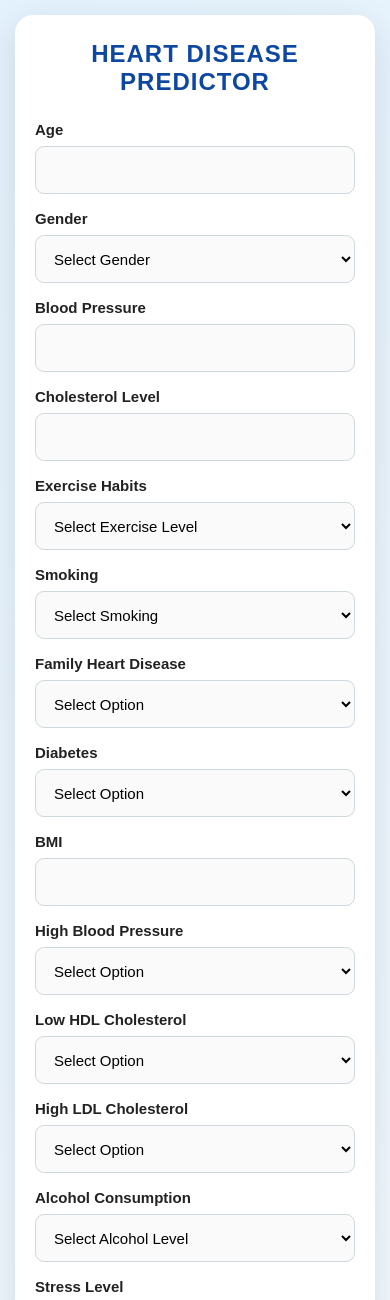
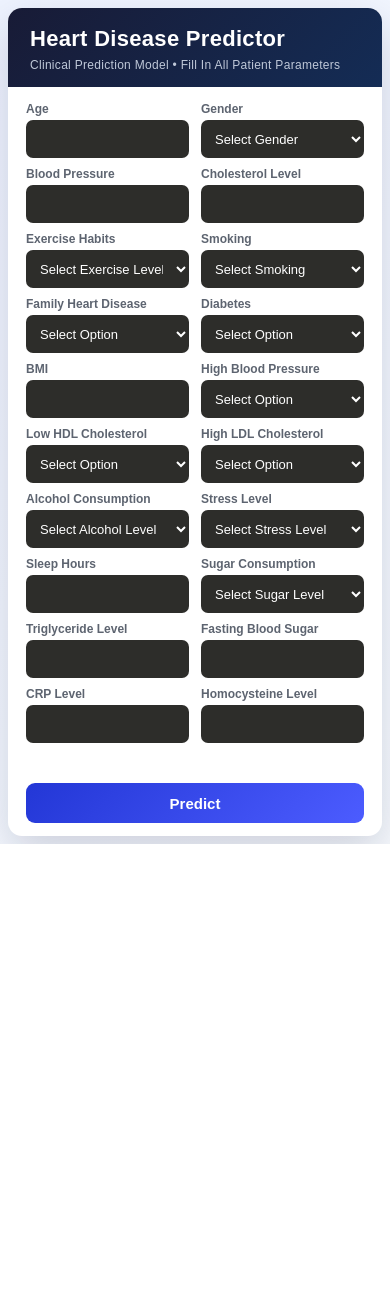
Before and after one commit to Mihiranga2001/Heart_disease_predictor, a Flask app: page / in a window 390 px wide. Shown: the top 1300 px of the page. After the commit the page ends 844 px from the top, so only its background shows below. Run offline with Flask 3, Linux system fonts and the light colour scheme.

Commit message:
modified

```diff
--- a/website/static/style.css
+++ b/website/static/style.css
@@ -5,107 +5,164 @@
     font-family: Arial, Helvetica, sans-serif;
 }
 
+html,
+body {
+    width: 100%;
+    height: 100%;
+    overflow: hidden;   /* Non-scrolling page */
+}
+
 body {
     min-height: 100vh;
-    background: linear-gradient(135deg, #e3f2fd, #f8fbff);
-    padding: 30px;
+    background: linear-gradient(135deg, #eef3ff, #f8fbff);
+    display: flex;
+    align-items: center;
+    justify-content: center;
+    padding: 14px;
 }
 
+/* Main container */
 .wrapper {
-    max-width: 1100px;
     width: 100%;
+    max-width: 1120px;
+    height: calc(100vh - 28px);
     background: #ffffff;
-    margin: 0 auto;
-    padding: 35px 45px;
     border-radius: 18px;
-    box-shadow: 0 10px 35px rgba(0, 0, 0, 0.12);
+    overflow: hidden;
+    box-shadow: 0 18px 45px rgba(20, 25, 60, 0.18);
 }
 
+/* Header title area */
 .title {
-    font-size: 32px;
+    width: 100%;
+    padding: 24px 36px 20px;
+    background: linear-gradient(135deg, #181b36, #142c55);
+    color: #ffffff;
+    font-size: 30px;
     font-weight: 800;
-    margin-bottom: 35px;
-    color: #0d47a1;
-    text-transform: uppercase;
-    text-align: center;
-    letter-spacing: 1px;
+    text-align: left;
+    letter-spacing: 0.3px;
+    text-transform: capitalize;
+    position: relative;
 }
 
-form {
-    display: grid;
-    grid-template-columns: repeat(2, 1fr);
-    column-gap: 32px;
-    row-gap: 18px;
+.title::after {
+    content: "Clinical prediction model • Fill in all patient parameters";
+    display: block;
+    margin-top: 6px;
+    font-size: 14px;
+    font-weight: 400;
+    color: #bfc8d8;
 }
 
+/* Form layout */
+form {
+    height: calc(100% - 96px);
+    padding: 22px 38px 18px;
+    display: grid;
+    grid-template-columns: repeat(4, 1fr);
+    column-gap: 22px;
+    row-gap: 13px;
+    align-content: start;
+}
+
+/* Input group */
 .inputfield {
     display: flex;
     flex-direction: column;
 }
 
+/* Labels */
 .inputfield label {
-    color: #222;
-    font-size: 15px;
+    color: #5d6470;
+    font-size: 13px;
     font-weight: 700;
-    margin-bottom: 8px;
+    margin-bottom: 6px;
 }
 
+/* Inputs and dropdowns */
 .inputfield .input,
 .inputfield select {
     width: 100%;
-    height: 48px;
-    border: 1px solid #cfd8dc;
-    padding: 10px 14px;
+    height: 44px;
+    border: none;
+    padding: 9px 14px;
     font-size: 15px;
-    border-radius: 9px;
+    border-radius: 7px;
     outline: none;
-    background: #fafafa;
+    background: #2d2d2a;
+    color: #ffffff;
     transition: all 0.25s ease;
+}
+
+.inputfield .input::placeholder {
+    color: #8f8f8f;
+}
+
+.inputfield select {
+    cursor: pointer;
 }
 
 .inputfield .input:focus,
 .inputfield select:focus {
-    border-color: #1976d2;
-    background: #ffffff;
-    box-shadow: 0 0 0 4px rgba(25, 118, 210, 0.12);
+    background: #252525;
+    box-shadow: 0 0 0 3px rgba(64, 93, 230, 0.18);
 }
 
+/* Make some wider fields look balanced */
+.inputfield:nth-child(5),
+.inputfield:nth-child(6),
+.inputfield:nth-child(7),
+.inputfield:nth-child(8),
+.inputfield:nth-child(9),
+.inputfield:nth-child(10),
+.inputfield:nth-child(11),
+.inputfield:nth-child(12),
+.inputfield:nth-child(13),
+.inputfield:nth-child(14),
+.inputfield:nth-child(15),
+.inputfield:nth-child(16) {
+    min-width: 0;
+}
+
+/* Button */
 button {
     grid-column: 1 / -1;
-    width: 100%;
-    padding: 15px;
-    background: #1976d2;
+    height: 46px;
+    background: linear-gradient(135deg, #2337d6, #4c5cff);
     color: white;
     border: none;
     border-radius: 9px;
-    font-size: 18px;
-    font-weight: 700;
+    font-size: 17px;
+    font-weight: 800;
     cursor: pointer;
-    margin-top: 25px;
+    margin-top: 4px;
     transition: all 0.25s ease;
 }
 
 button:hover {
-    background: #0d47a1;
-    transform: translateY(-2px);
+    transform: translateY(-1px);
+    box-shadow: 0 8px 20px rgba(35, 55, 214, 0.28);
 }
 
+/* Result section */
 .result-container {
-    margin-top: 30px;
+    grid-column: 1 / -1;
     text-align: center;
+    margin-top: 2px;
 }
 
 .result-box {
     display: inline-block;
-    padding: 15px 35px;
+    padding: 10px 28px;
     border-radius: 12px;
-    font-size: 26px;
+    font-size: 22px;
     font-weight: 800;
 }
 
 /* No Heart Disease */
 .positive {
-    color: #2e7d32;
+    color: #1b7f3a;
     background: #e8f5e9;
     border: 1px solid #81c784;
 }
@@ -118,44 +175,80 @@ button:hover {
 }
 
 p {
+    grid-column: 1 / -1;
     text-align: center;
-    font-size: 18px;
-    margin-top: 20px;
+    font-size: 16px;
+    margin-top: 4px;
+    color: #444;
 }
 
-/* Tablet */
-@media (max-width: 900px) {
+/* Medium screens */
+@media (max-width: 1000px) {
+    form {
+        grid-template-columns: repeat(3, 1fr);
+        padding: 18px 28px;
+        column-gap: 18px;
+        row-gap: 11px;
+    }
+
+    .title {
+        font-size: 26px;
+        padding: 22px 30px 18px;
+    }
+
+    .inputfield .input,
+    .inputfield select {
+        height: 41px;
+        font-size: 14px;
+    }
+}
+
+/* Small screens */
+@media (max-width: 768px) {
+    body {
+        padding: 8px;
+    }
+
     .wrapper {
-        padding: 30px;
+        height: calc(100vh - 16px);
+        border-radius: 14px;
+    }
+
+    .title {
+        font-size: 22px;
+        padding: 18px 22px 15px;
+    }
+
+    .title::after {
+        font-size: 12px;
     }
 
     form {
-        column-gap: 22px;
-    }
-}
-
-/* Mobile */
-@media (max-width: 768px) {
-    body {
-        padding: 15px;
+        grid-template-columns: repeat(2, 1fr);
+        padding: 15px 18px;
+        column-gap: 12px;
+        row-gap: 9px;
     }
 
-    .wrapper {
-        padding: 25px 20px;
+    .inputfield label {
+        font-size: 12px;
+        margin-bottom: 4px;
     }
 
-    .title {
-        font-size: 24px;
-        margin-bottom: 25px;
-    }
-
-    form {
-        grid-template-columns: 1fr;
-        row-gap: 16px;
+    .inputfield .input,
+    .inputfield select {
+        height: 38px;
+        font-size: 13px;
+        padding: 7px 10px;
     }
 
     button {
-        grid-column: 1;
-        font-size: 16px;
+        height: 40px;
+        font-size: 15px;
+    }
+
+    .result-box {
+        font-size: 18px;
+        padding: 8px 20px;
     }
 }
```
Also changed, not shown: 1 other file.
